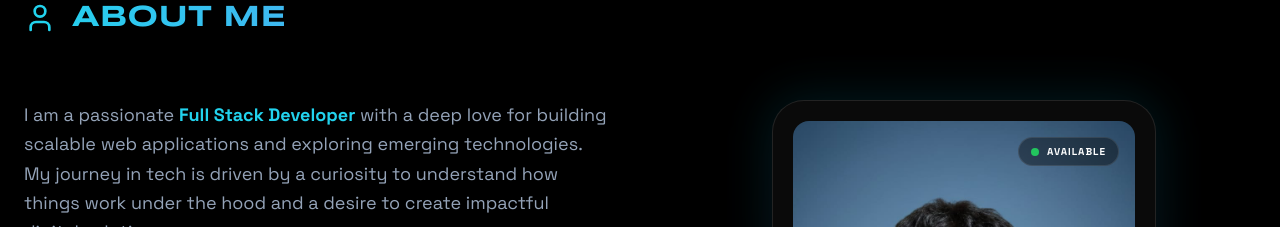
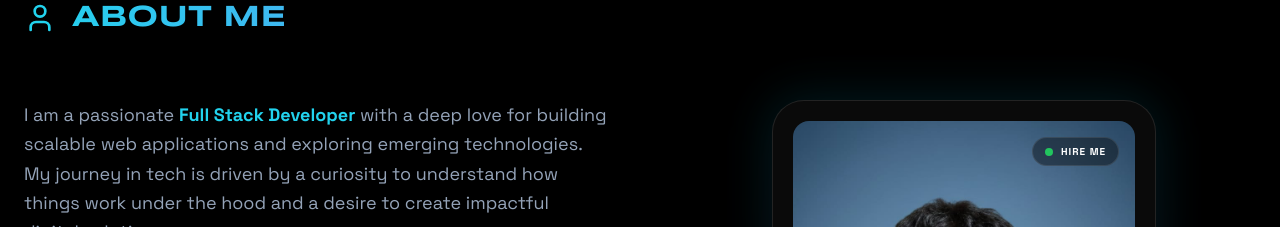
Before and after one commit to Asishranjansahu/ASISH-PORTFOLIO, a React (Vite) app: page / in a window 1280 px wide. Shown: the part 1020-1247 px from the top of the page. Built offline with nearby package versions, Linux system fonts and the light colour scheme.

Commit message:
feat: make profile card status badge clickable and link to contact section

```diff
--- a/src/components/ProfileCard.jsx
+++ b/src/components/ProfileCard.jsx
@@ -29,13 +29,13 @@ const ProfileCard = () => {
                 />
 
                 {/* Floating Badge (Top Right) */}
-                 <div className="absolute top-4 right-4 z-20 bg-black/40 backdrop-blur-md px-3 py-1.5 rounded-full border border-white/10 flex items-center gap-2 hover:bg-black/60 transition-colors">
+                 <a href="#contact" className="absolute top-4 right-4 z-20 bg-black/40 backdrop-blur-md px-3 py-1.5 rounded-full border border-white/10 flex items-center gap-2 hover:bg-black/60 hover:border-green-500/50 transition-all cursor-pointer group/badge">
                     <span className="relative flex h-2 w-2">
                       <span className="animate-ping absolute inline-flex h-full w-full rounded-full bg-green-400 opacity-75"></span>
                       <span className="relative inline-flex rounded-full h-2 w-2 bg-green-500"></span>
                     </span>
-                    <span className="text-[10px] font-bold text-white tracking-widest uppercase">Available</span>
-                </div>
+                    <span className="text-[10px] font-bold text-white tracking-widest uppercase group-hover/badge:text-green-400 transition-colors">Hire Me</span>
+                </a>
             </div>
 
             {/* Content Section */}
```
